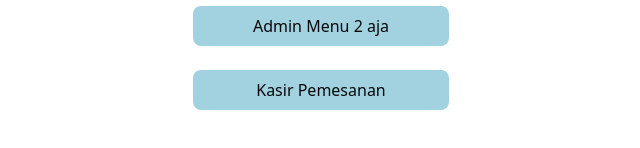
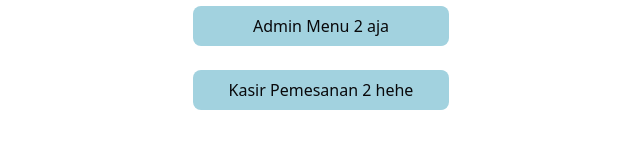
Before and after one commit to Mario-Alfaridzi/warung-bakmi-tepe, a Next.js app: page /portal in a window 1280 px wide. Shown: the part 342-490 px from the top of the page, without its empty margins (319-959 px from the left). Built offline with nearby package versions, Linux system fonts and the light colour scheme; no server answers.

Commit message:
pesan nya apa

```diff
--- a/app/(public)/portal/page.jsx
+++ b/app/(public)/portal/page.jsx
@@ -14,7 +14,7 @@ function PortalPage() {
         href="/user-menu"
         className="w-[256px] p-2 bg-base-200 hover:bg-base-100 transition-all duration-200 ease-linear text-center rounded-md"
       >
-        Kasir Pemesanan
+        Kasir Pemesanan 2 hehe
       </Link>
     </div>
   );
```
